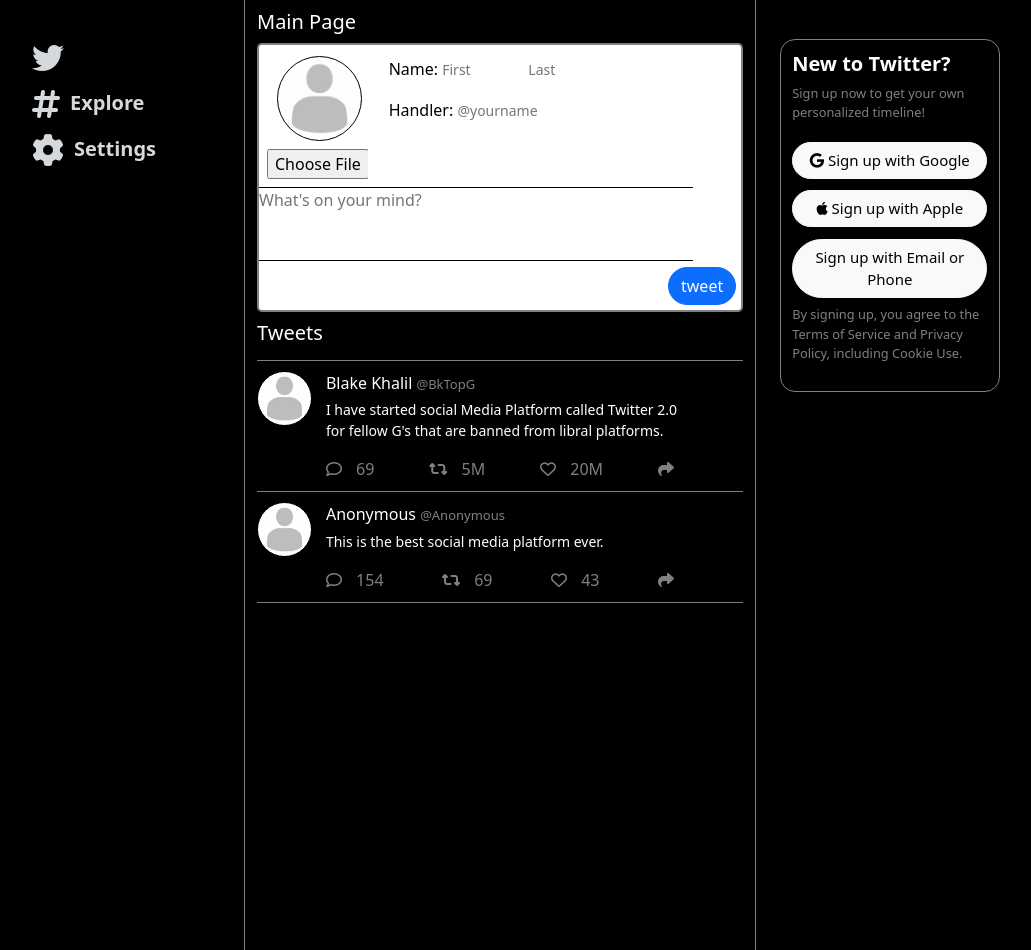
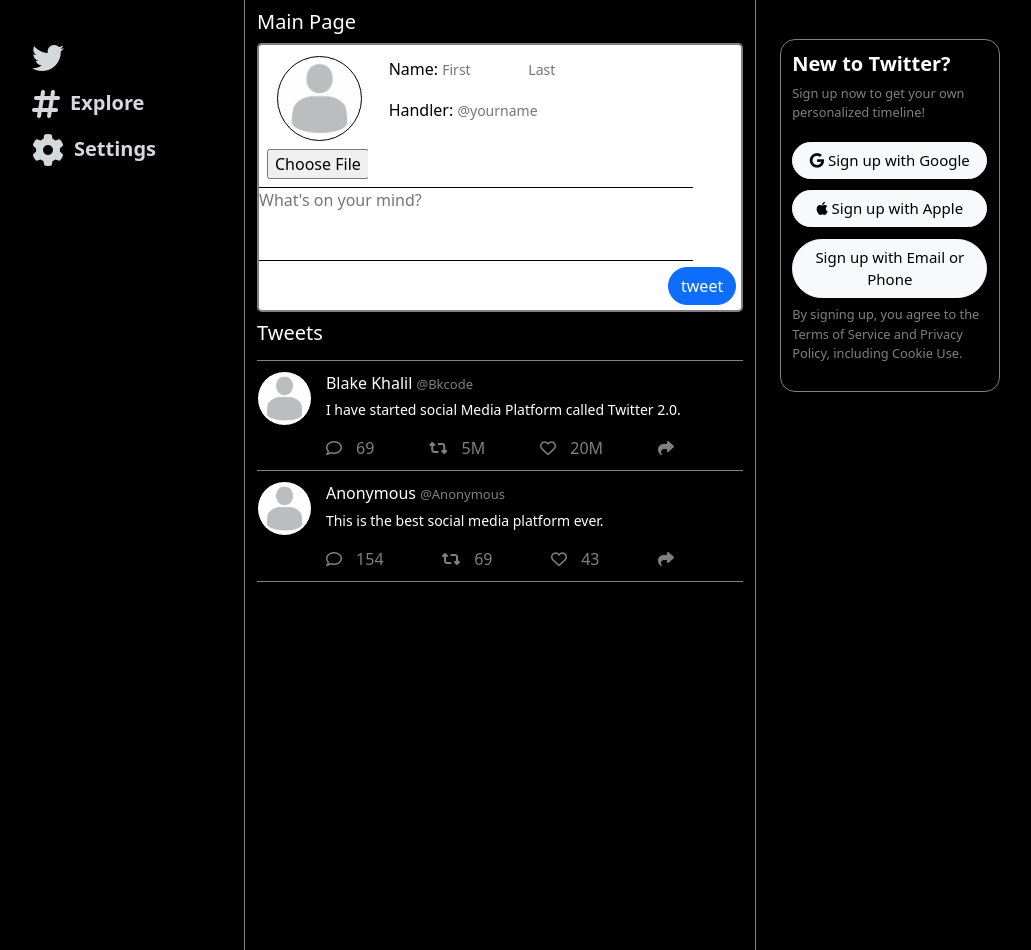
Before and after one commit to Blake556/Twitter, a plain HTML site: page index.html in a window 1280 px wide. Shown: the whole page, without its empty margins (140-1171 px from the left). Drawn offline with nearby package versions, Linux system fonts and the light colour scheme.

Commit message:
Add files via upload

```diff
--- a/index.html
+++ b/index.html
@@ -97,10 +97,10 @@
 
                             <div class="post-flex-wrap-container">
                                 <div class="posted-user-info">
-                                    <p class='posted-user-name'>Blake Khalil <span class='posted-user-handler'>@BkTopG</span></p>
+                                    <p class='posted-user-name'>Blake Khalil <span class='posted-user-handler'>@Bkcode</span></p>
                                 </div>
                                 <div class="posted-tweet">
-                                    <p>I have started social Media Platform called Twitter 2.0 for fellow  G's that are banned from libral platforms.</p>
+                                    <p>I have started social Media Platform called Twitter 2.0.</p>
                                 </div>
                                 <div class="posted-reactions">
                                     <div class='color1'>
```
